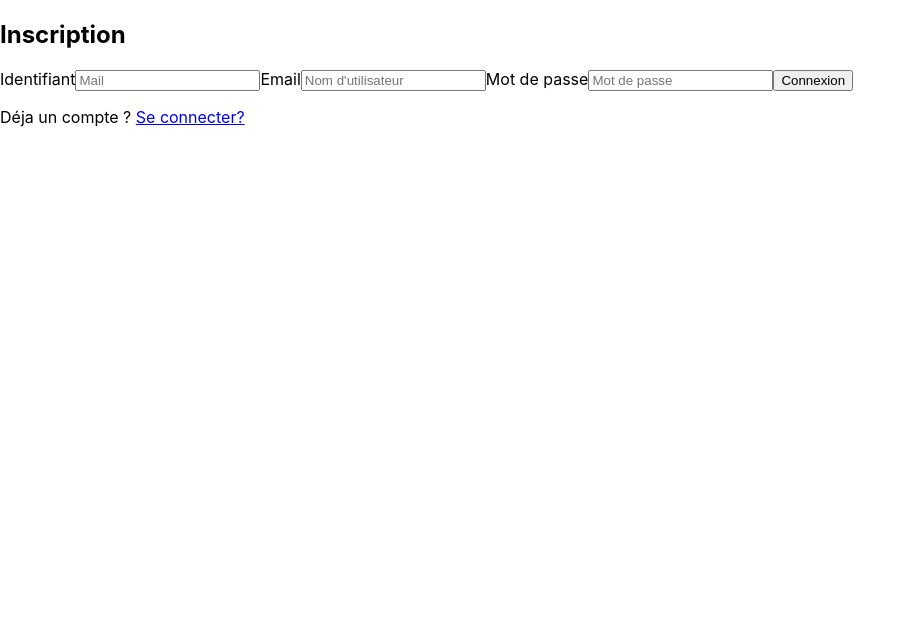
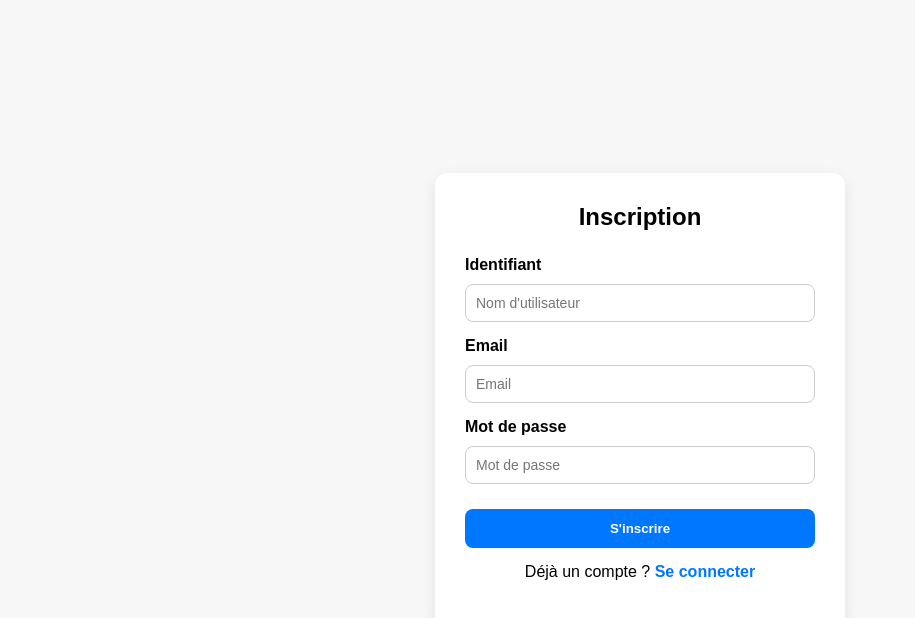
Before and after one commit to LucasVrng/YboostAPI, a React (Vite) app in the folder frontend/: page /auth/register in a window 1280 px wide. Shown: the top 618 px of the page, without its empty margins (0-915 px from the left). Built offline with nearby package versions, Linux system fonts and the light colour scheme.

Commit message:
fix register page

```diff
--- a/frontend/pages/Register.jsx
+++ b/frontend/pages/Register.jsx
@@ -1,50 +1,83 @@
-import * as React from "react"
+import * as React from "react";
 import { useState } from "react";
-import { useNavigate } from "react-router-dom";
+import { useNavigate, Link } from "react-router-dom";
 import "./Auth.css";
 
-function Register () {
+function Register() {
   const [username, setUsername] = useState("");
+  const [email, setEmail] = useState("");
   const [password, setPassword] = useState("");
-    const [email, setEmail] = useState("");
   const [error, setError] = useState("");
   const navigate = useNavigate();
 
-    const handleSubmit = async(e) => {
+  const handleSubmit = async (e) => {
     e.preventDefault();
     setError(null);
 
+    try {
       const res = await fetch("http://localhost:5000/api/auth/register", {
         method: "POST",
         headers: { "Content-Type": "application/json" },
-      body: JSON.stringify({ username, password, email})
+        body: JSON.stringify({ username, password, email }),
       });
 
       const data = await res.json();
 
       if (!res.ok) {
-        setError(data.message || "Erreur de connexion");
+        setError(data.message || "Erreur lors de l'inscription");
         return;
       }
 
+      // Stocke l'utilisateur en localStorage
       localStorage.setItem("user", JSON.stringify({ id: data.userId, username, email }));
       navigate("/recipes/");
+    } catch (err) {
+      setError("Erreur réseau. Réessayez plus tard.");
+      console.error(err);
     }
+  };
 
   return (
-        <form onSubmit={handleSubmit}>
+    <div className="container-auth">
+      <article className="auth-card">
         <h2>Inscription</h2>
-            {error && <p style={{ color: "red" }}>{error}</p>}
-                <label htmlFor="login">Identifiant</label>
-                <input type="text" placeholder="Mail" value={email} onChange={e => setEmail(e.target.value)}></input>
-                <label htmlFor="email">Email</label>
-                <input type="text" placeholder="Nom d'utilisateur" value={username} onChange={e => setUsername(e.target.value)}></input>
-                <label htmlFor="password">Mot de passe</label>
-                <input type="password" placeholder="Mot de passe" value={password} onChange={e => setPassword(e.target.value)}></input>
-                <button type="submit">Connexion</button>
-                <p>Déja un compte ? <a href="/login">Se connecter?</a></p>
+
+        {error && <p className="error">{error}</p>}
+
+        <form onSubmit={handleSubmit} className="auth-form">
+          <label>Identifiant</label>
+          <input
+            type="text"
+            placeholder="Nom d'utilisateur"
+            value={username}
+            onChange={(e) => setUsername(e.target.value)}
+          />
+
+          <label>Email</label>
+          <input
+            type="text"
+            placeholder="Email"
+            value={email}
+            onChange={(e) => setEmail(e.target.value)}
+          />
+
+          <label>Mot de passe</label>
+          <input
+            type="password"
+            placeholder="Mot de passe"
+            value={password}
+            onChange={(e) => setPassword(e.target.value)}
+          />
+
+          <button type="submit">S'inscrire</button>
         </form>
-    )
+
+        <p className="auth-link">
+          Déjà un compte ? <Link to="/auth/login">Se connecter</Link>
+        </p>
+      </article>
+    </div>
+  );
 }
 
 export default Register;
```
Lines whose indentation alone changed are shown as unchanged.
